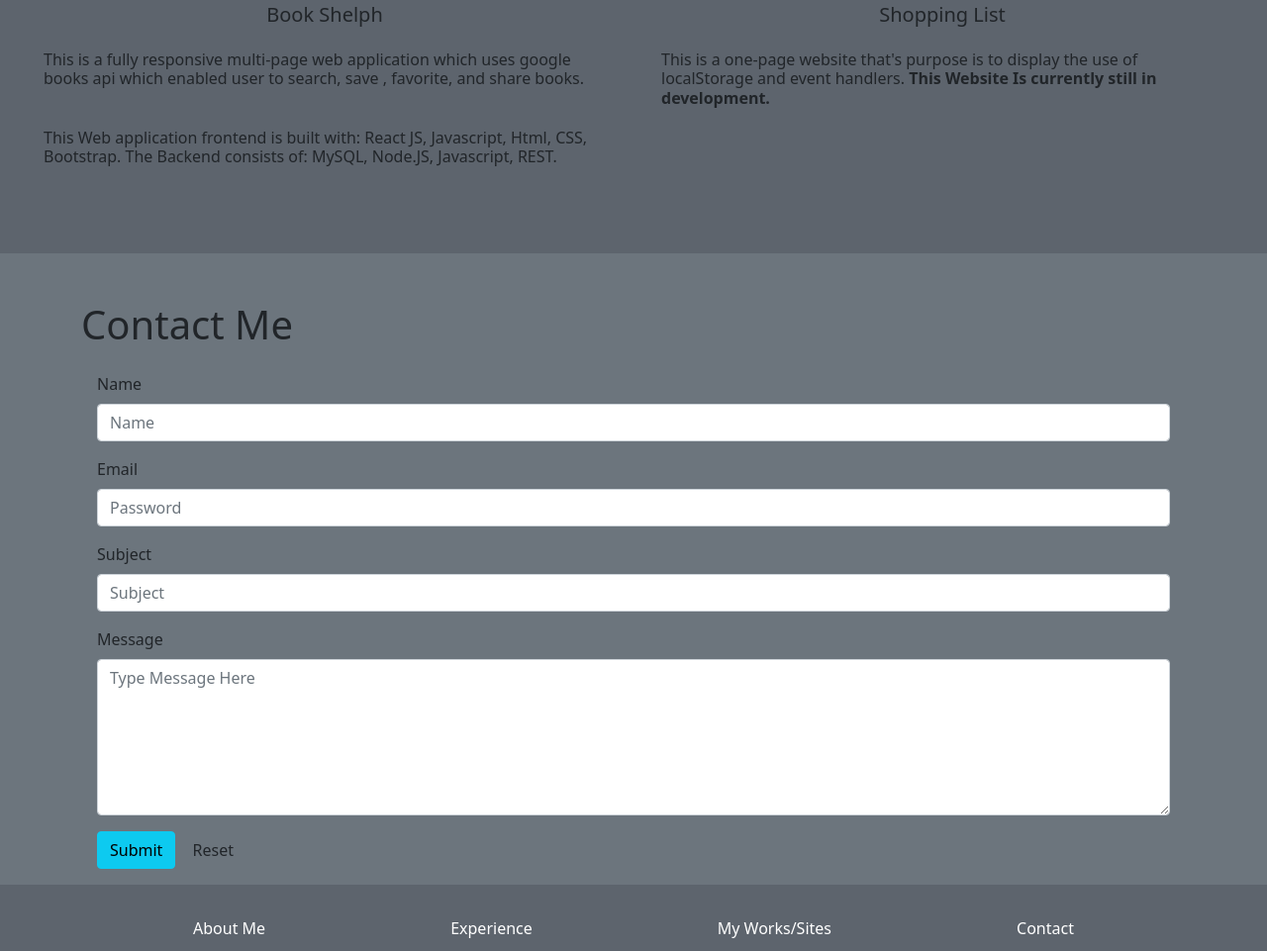
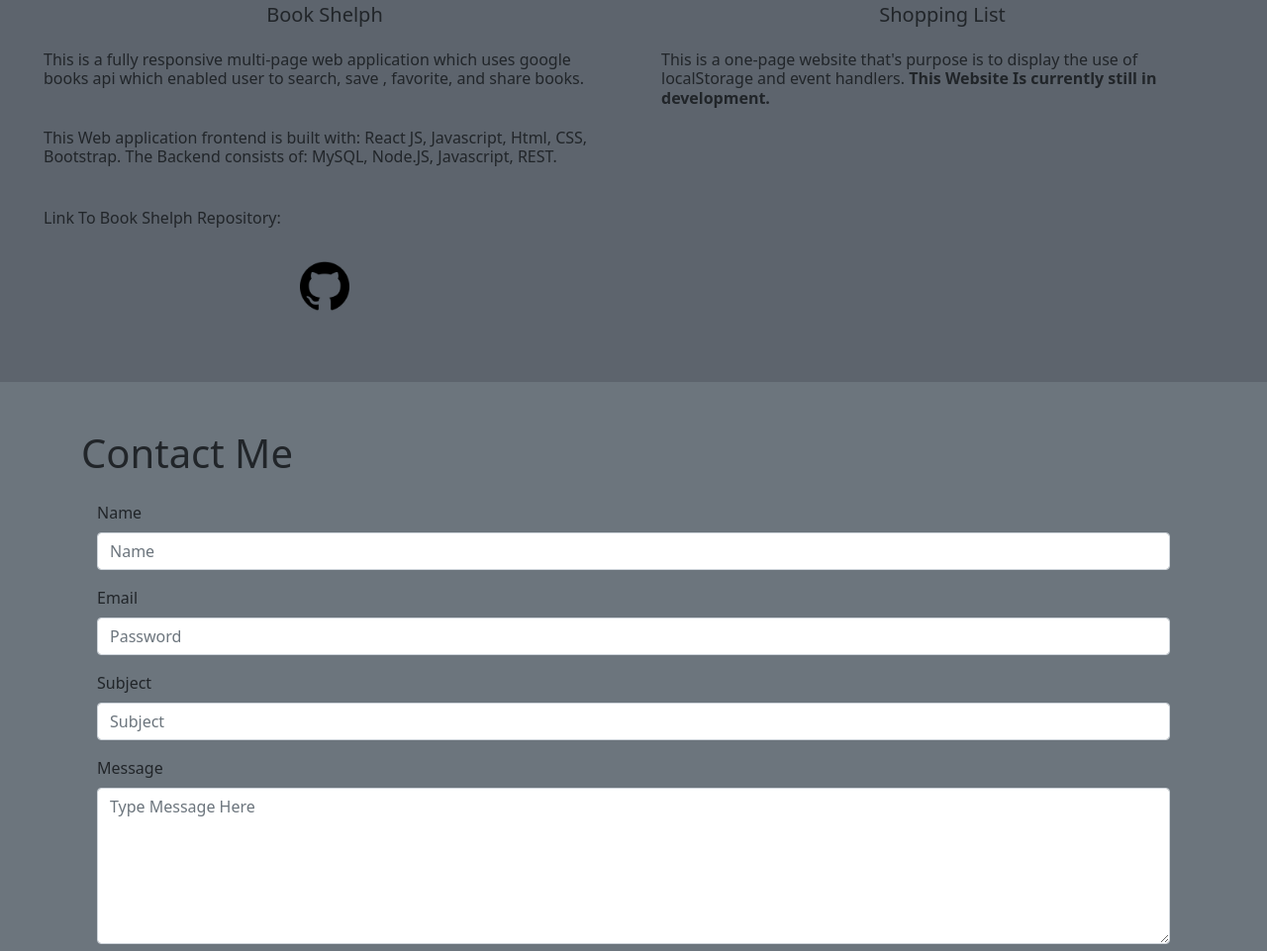
Before and after one commit to Estenbargas/my-pwp-esten, a plain HTML site: page public_html/index.html in a window 1280 px wide. Shown: the part 2002-2963 px from the top of the page at 99% size. Drawn offline with nearby package versions, Linux system fonts and the light colour scheme; some packages are replaced by stand-ins of ours; a script that the page names is missing.

Commit message:
fixed up a few lines of code, added links

```diff
--- a/public_html/css/style.css
+++ b/public_html/css/style.css
@@ -28,6 +28,10 @@
 #myWorks img {
     width: 300px;
     height: 300px;
+}
+#repo-image {
+    max-width: 50px;
+    max-height: 50px;
 }
 
 
--- a/public_html/index.html
+++ b/public_html/index.html
@@ -116,6 +116,7 @@
                     <h5 class="text-center">Book Shelph</h5>
                     <p class="h6 p-3">This is a fully responsive multi-page web application which uses google books api which enabled user to search, save , favorite, and share books.</p>
                     <p class="h6 p-3">This Web application frontend is built with: React JS, Javascript, Html, CSS, Bootstrap. The Backend consists of: MySQL, Node.JS, Javascript, REST. </p>
+                    <p class="p-3">Link To Book Shelph Repository:</p> <a href="https://github.com/https-github-com-Estenbargas/book-finder-capstone"><img id="repo-image" src="images/github-pic.png" alt="Github-logo" class="d-block mx-auto my-2"></a>
                 </div>
             </div>
             <div class="col-md-6">
@@ -151,7 +152,7 @@
             </div>
             <div class="g-recaptcha" data-sitekey="6LcnxyodAAAAAIqg1ZIeQoG14CEsQfViFuCWjyhX"></div>
             <button class="btn btn-info" type="submit">Submit</button>
-            <button class="btn btn-default" type="reset">Reset</button>
+            <button class="btn btn-danger" type="reset">Reset</button>
 
         <div id="output-area"></div>
         </form>
```
Also changed, not shown: public_html/images/github-pic.png (added).
